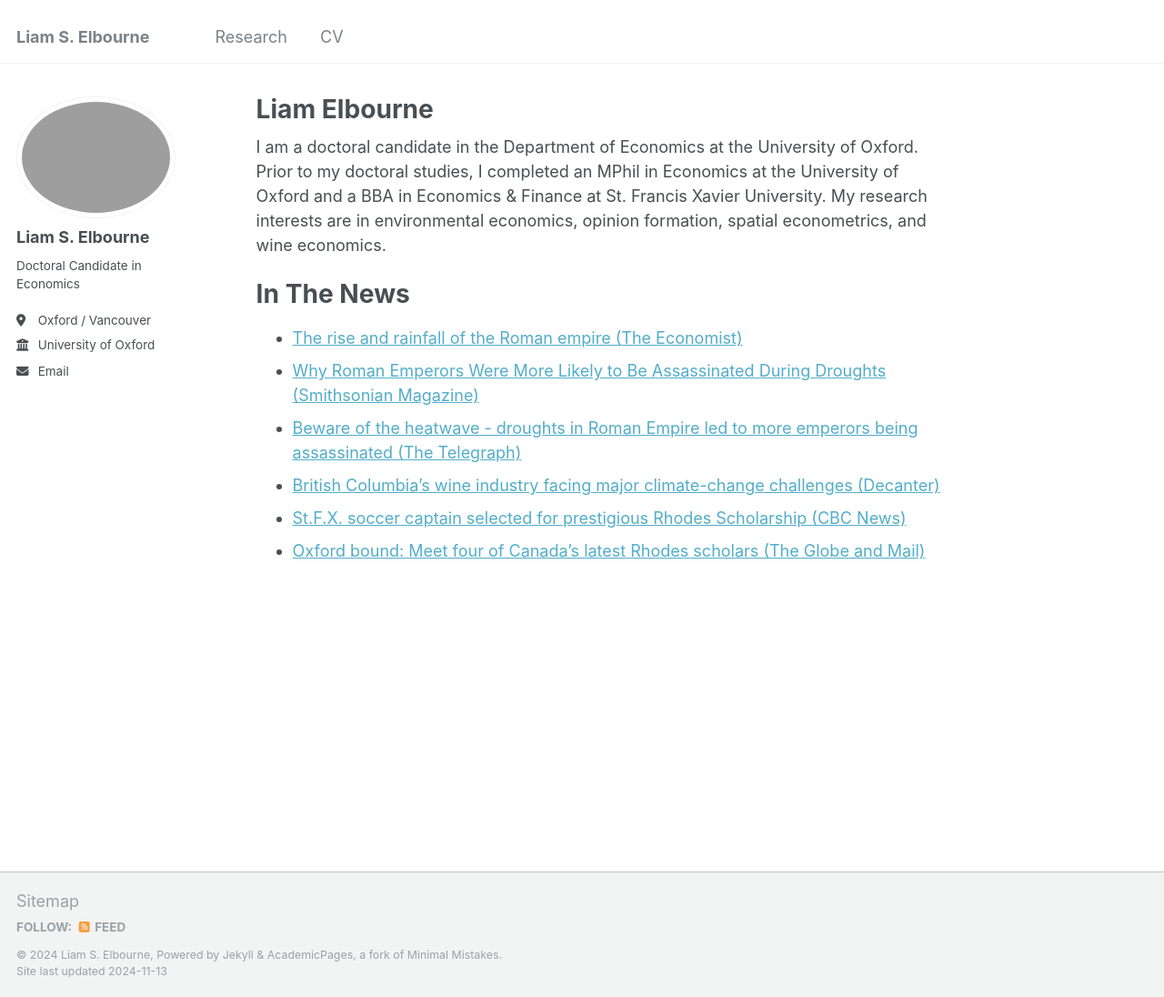
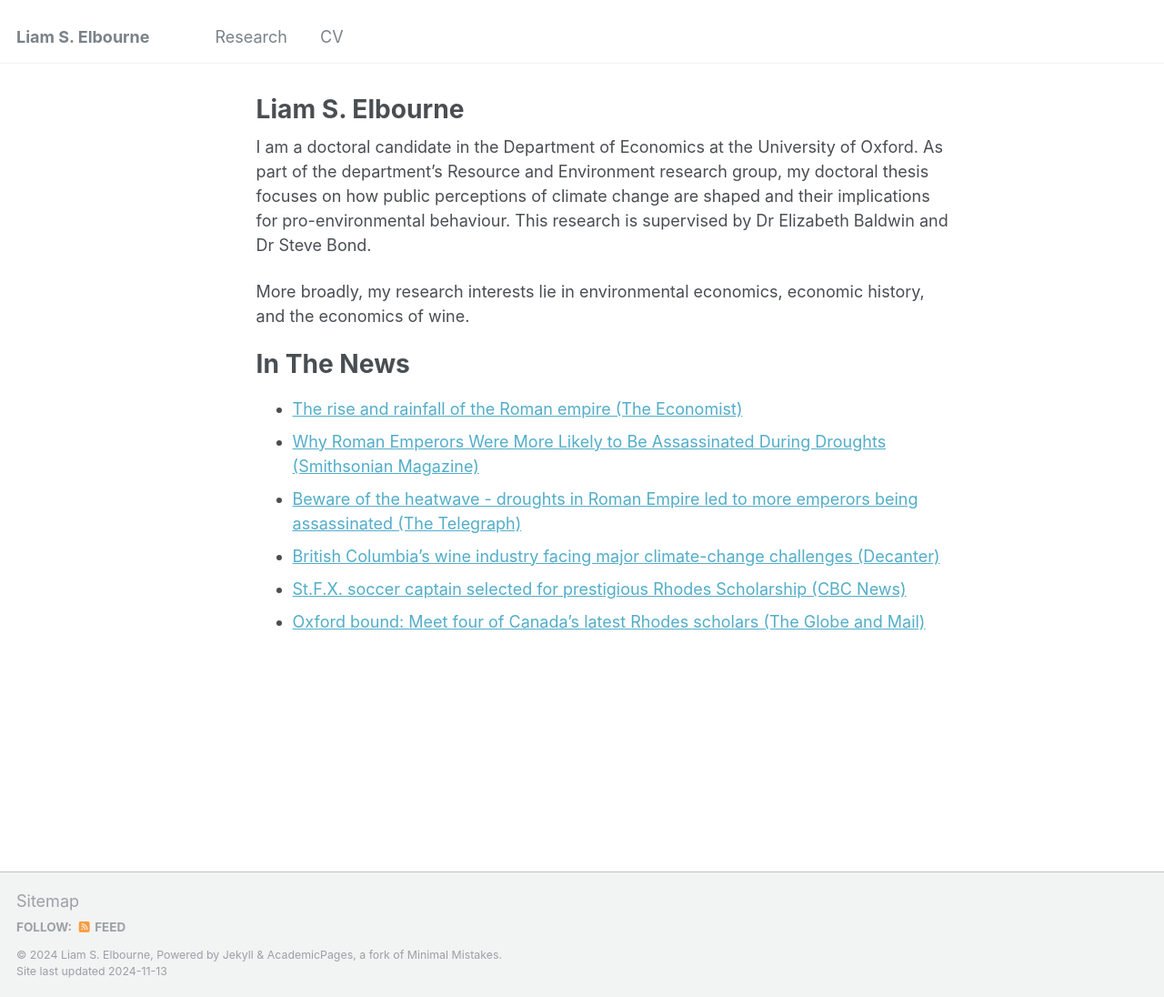
Before and after one commit to LiamSElbourne/LiamSElbourne.github.io, a Jekyll site: the page built from _pages/about.md, in a window 1280 px wide and 1096 px high. Shown: the whole window at 91% size. Built offline with Jekyll 4.4.1, drawn with Linux system fonts in a browser that asks for light colours.

Commit message:
Update about.md

```diff
--- a/_pages/about.md
+++ b/_pages/about.md
@@ -1,13 +1,16 @@
 ---
 permalink: /
-title: "Liam Elbourne"
-author_profile: true
+title: "Liam S. Elbourne"
+author_profile: false
 redirect_from:
   - /about/
   - /about.html
 ---
 
-I am a doctoral candidate in the Department of Economics at the University of Oxford. Prior to my doctoral studies, I completed an MPhil in Economics at the University of Oxford and a BBA in Economics & Finance at St. Francis Xavier University. My research interests are in environmental economics, opinion formation, spatial econometrics, and wine economics.
+I am a doctoral candidate in the Department of Economics at the University of Oxford. As part of the department’s Resource and Environment research group, my doctoral thesis focuses on how public perceptions of climate change are shaped and their implications for pro-environmental behaviour. This research is supervised by Dr Elizabeth Baldwin and Dr Steve Bond.
+
+More broadly, my research interests lie in environmental economics, economic history, and the economics of wine.
+
 
 
 In The News
```
